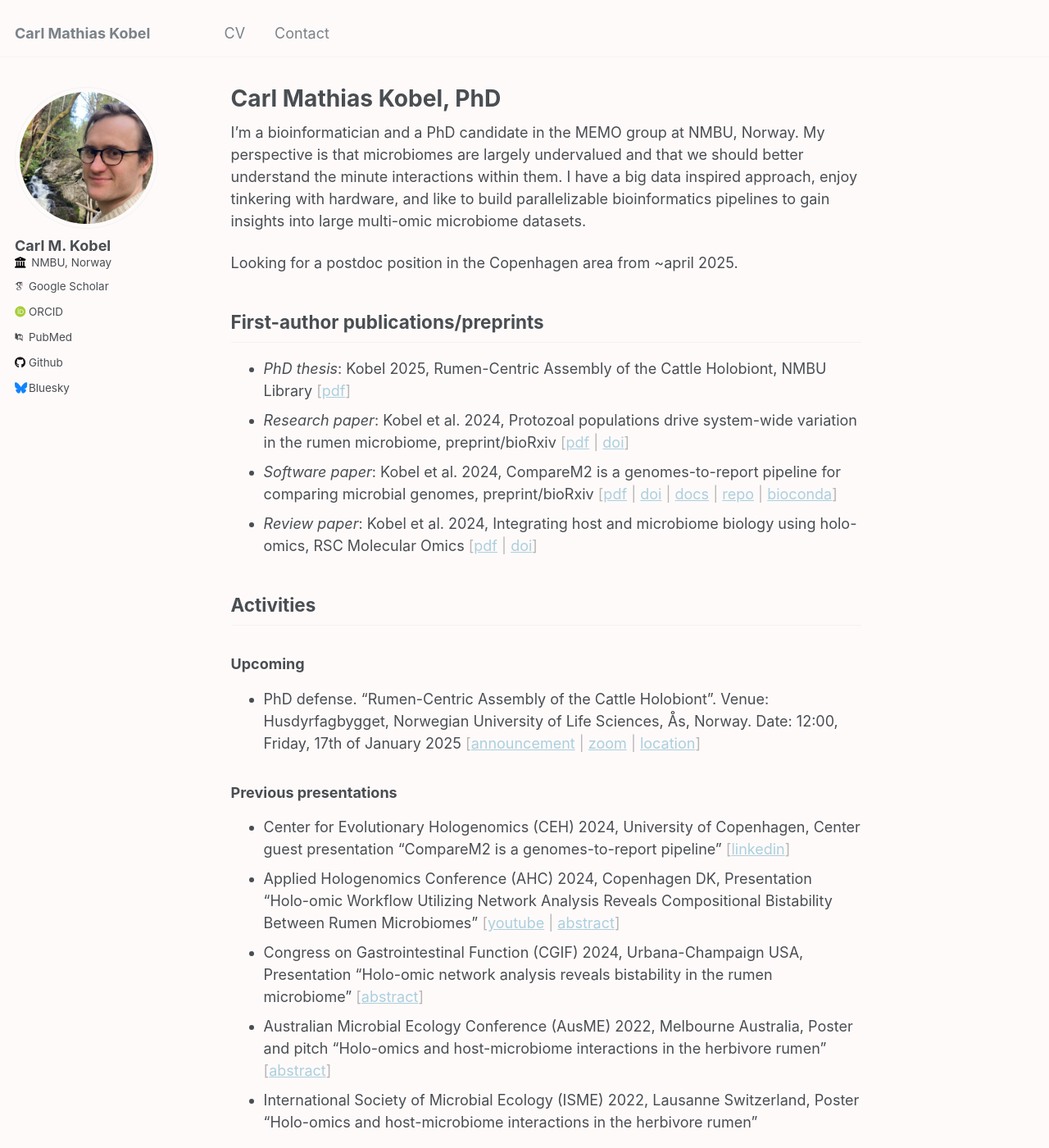
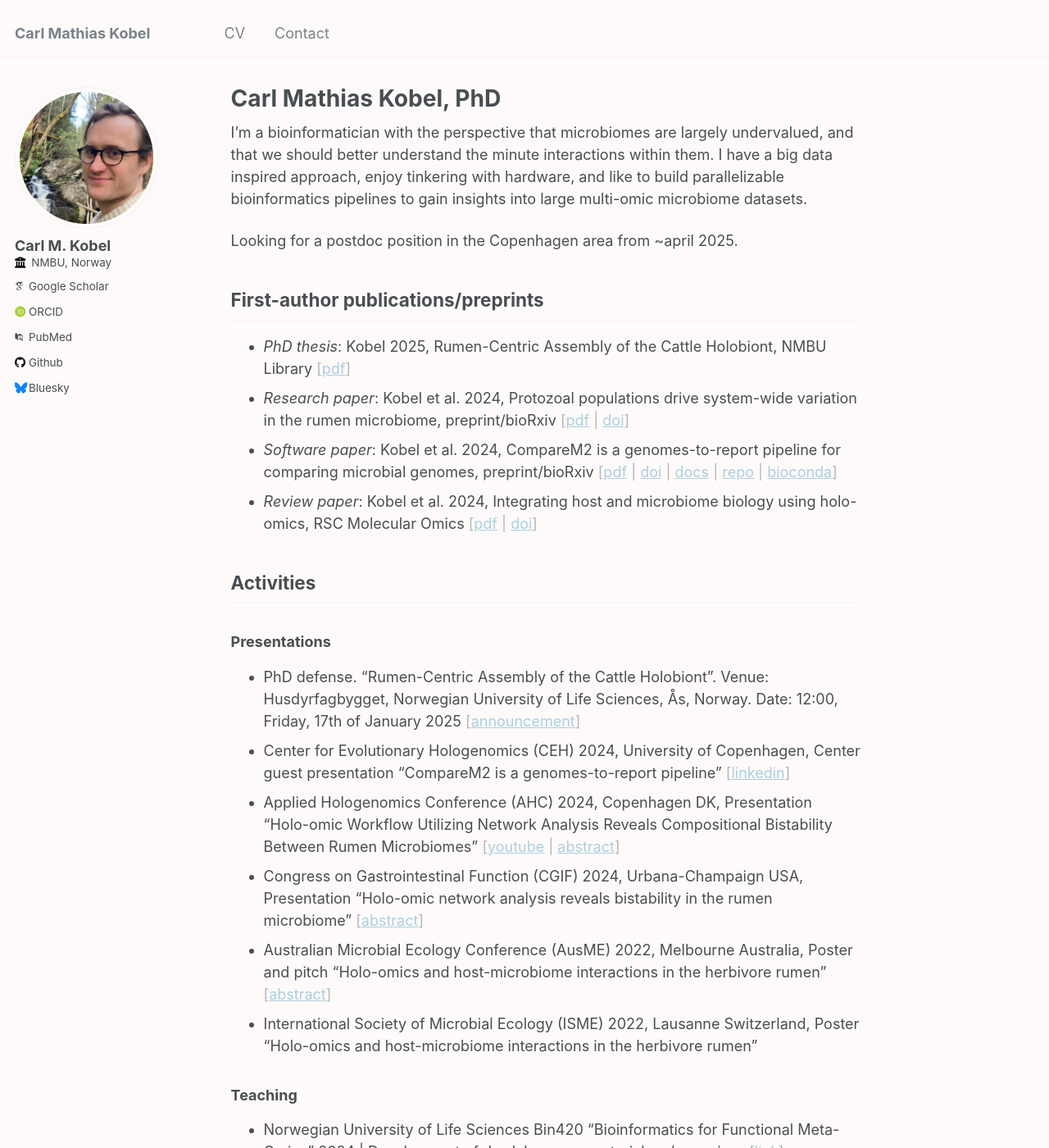
Before and after one commit to cmkobel/cmkobel.github.io, a Jekyll site: the page built from _pages/about.md, in a window 1280 px wide and 1400 px high. Shown: the whole window at 82% size. Built offline with Jekyll 4.4.1, drawn with Linux system fonts in a browser that asks for light colours; some web fonts are replaced.

Commit message:
Update about.md

```diff
--- a/_pages/about.md
+++ b/_pages/about.md
@@ -8,7 +8,7 @@ redirect_from:
 ---
 
 
-I'm a bioinformatician and a PhD candidate in the MEMO group at NMBU, Norway. My perspective is that microbiomes are largely undervalued and that we should better understand the minute interactions within them. I have a big data inspired approach, enjoy tinkering with hardware, and like to build parallelizable bioinformatics pipelines to gain insights into large multi-omic microbiome datasets.
+I'm a bioinformatician with the perspective that microbiomes are largely undervalued, and that we should better understand the minute interactions within them. I have a big data inspired approach, enjoy tinkering with hardware, and like to build parallelizable bioinformatics pipelines to gain insights into large multi-omic microbiome datasets.
 
 Looking for a postdoc position in the Copenhagen area from ~april 2025.
 
@@ -21,11 +21,9 @@ Looking for a postdoc position in the Copenhagen area from ~april 2025.
 
 ## Activities
 
-### Upcoming
+### Presentations
 
-  - PhD defense. "Rumen-Centric Assembly of the Cattle Holobiont". Venue: Husdyrfagbygget, Norwegian University of Life Sciences, Ås, Norway. Date: 12:00, Friday, 17th of January 2025 <span class="shaded">[[announcement](https://www.nmbu.no/en/research/public-defences/17-jan-carl-mathias-kobel-biovit) \| [zoom](https://nmbu.zoom.us/j/61503434236) \| [location](https://www.openstreetmap.org/node/2836636279)]</span>
-
-### Previous presentations
+  - PhD defense. "Rumen-Centric Assembly of the Cattle Holobiont". Venue: Husdyrfagbygget, Norwegian University of Life Sciences, Ås, Norway. Date: 12:00, Friday, 17th of January 2025 <span class="shaded">[[announcement](https://web.archive.org/web/20250108150229/https://www.nmbu.no/en/research/public-defences/17-jan-carl-mathias-kobel-biovit)]</span>
   - Center for Evolutionary Hologenomics (CEH) 2024, University of Copenhagen, Center guest presentation "CompareM2 is a genomes-to-report pipeline" <span class="shaded">[[linkedin](https://web.archive.org/web/20250108150357/https://www.linkedin.com/posts/center-for-evolutionary-hologenomics_hologenomics-activity-7270049447198302208-XJXz)]</span>
   - Applied Hologenomics Conference (AHC) 2024, Copenhagen DK, Presentation "Holo-omic Workflow Utilizing Network Analysis Reveals Compositional Bistability Between Rumen Microbiomes" <span class="shaded">[[youtube](https://www.youtube.com/watch?v=gucJB-GG0WQ) \| [abstract](https://web.archive.org/web/20250108152557/https://www.appliedhologenomicsconference.eu/abstracts.html)]</span>
   - Congress on Gastrointestinal Function (CGIF) 2024, Urbana-Champaign USA, Presentation "Holo-omic network analysis reveals bistability in the rumen microbiome" <span class="shaded">[[abstract](https://www.congressgastrofunction.org/proceedings/2024_Congress_on_GI_Function.pdf)]</span>
```
